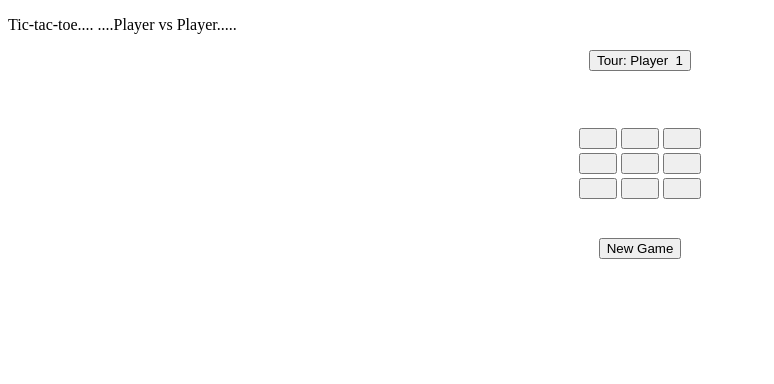
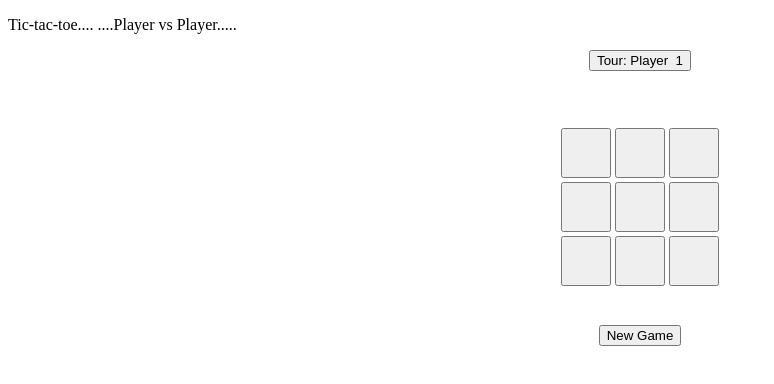
Before and after one commit to abhisheksarkar30/tic-tac-toe, a plain HTML site: page player-player.html in a window 1280 px wide. Shown: the whole page, without its empty margins (0-774 px from the left). Drawn offline with Linux system fonts and the light colour scheme.

Commit message:
Update player-player html

```diff
--- a/player-player.html
+++ b/player-player.html
@@ -6,6 +6,13 @@
 </p>
 <center>
 <SCRIPT name = "JavaScript">
+
+if (document.all||document.getElementById){
+document.write('<style>.tictac{')
+document.write('width:50px;height:50px;')
+document.write('}</style>')
+}
+
 function variables(){
     t = 1;
     change = 1;
@@ -220,25 +227,18 @@ variables();
 </SCRIPT>
 
 <FORM>
-<input type = "button" name = "whoseturn"
- value = "Tour: Player  1">
+<input type = "button" name = "whoseturn" value = "Tour: Player  1">
 <br><br><br><br>
 <table>
-<tr><td><input type = "button" name = "b1" value = "      "		 onClick =
-change_b1(this.form)>
-    <td><input type = "button" name = "b2" value = "      "		 onClick = change_b2(this.form)>
-    <td><input type = "button" name = "b3" value = "      "		 onClick =
-change_b3(this.form)>
-<tr><td><input type = "button" name = "b4" value = "      "		 onClick =
-change_b4(this.form)>
-    <td><input type = "button" name = "b5" value = "      "		 onClick = change_b5(this.form)>
-    <td><input type = "button" name = "b6" value = "      "		 onClick =
-change_b6(this.form)>
-<tr><td><input type = "button" name = "b7" value = "      "		 onClick =
-change_b7(this.form)>
-    <td><input type = "button" name = "b8" value = "      "		 onClick = change_b8(this.form)>
-    <td><input type = "button" name = "b9" value = "      "
-onClick = change_b9(this.form)>
+<tr><td><input type = "button" name = "b1" class="tictac" value = "      " onClick = change_b1(this.form)>
+    <td><input type = "button" name = "b2" class="tictac" value = "      " onClick = change_b2(this.form)>
+    <td><input type = "button" name = "b3" class="tictac" value = "      " onClick = change_b3(this.form)></tr>
+<tr><td><input type = "button" name = "b4" class="tictac" value = "      " onClick = change_b4(this.form)>
+    <td><input type = "button" name = "b5" class="tictac" value = "      " onClick = change_b5(this.form)>
+    <td><input type = "button" name = "b6" class="tictac" value = "      " onClick = change_b6(this.form)></tr>
+<tr><td><input type = "button" name = "b7" class="tictac" value = "      " onClick = change_b7(this.form)>
+    <td><input type = "button" name = "b8" class="tictac" value = "      " onClick = change_b8(this.form)>
+    <td><input type = "button" name = "b9" class="tictac" value = "      " onClick = change_b9(this.form)></tr>
 </table>
 <br><br>
 
```
